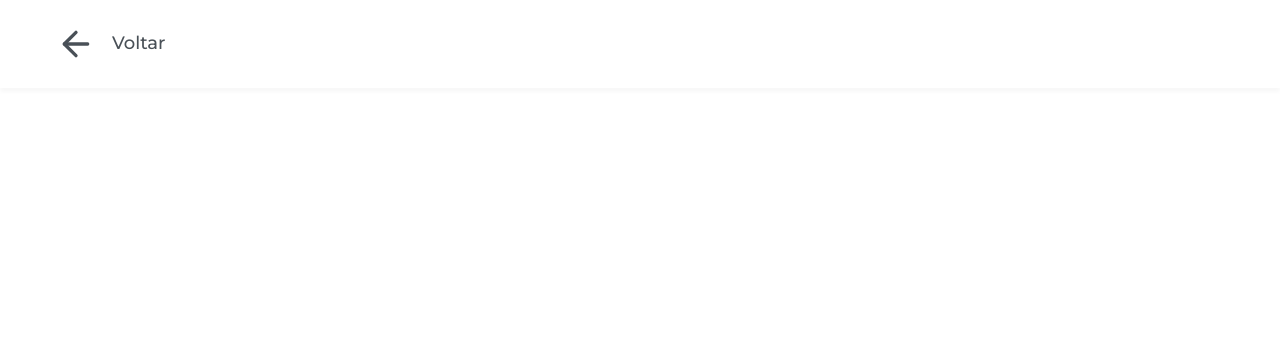
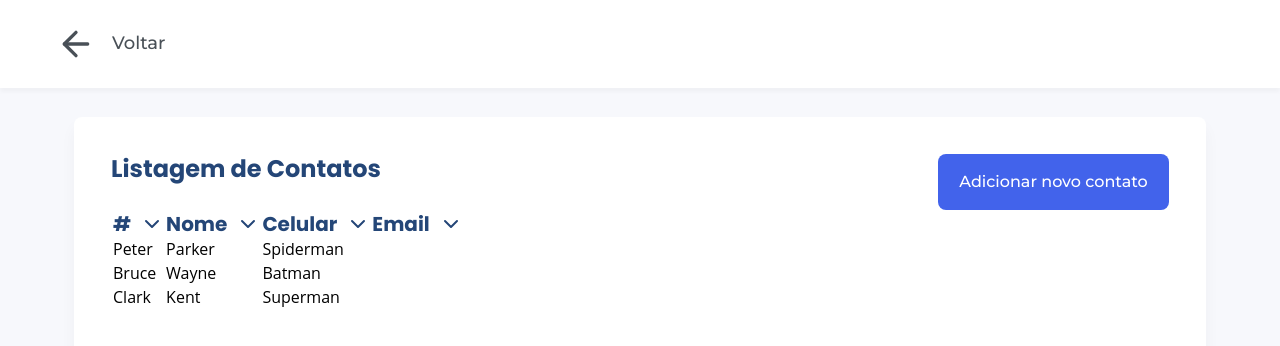
Before and after one commit to ArthurSimoess/desafio-diwe, a React (Create React App) app: page /contactList in a window 1280 px wide. Shown: the top 346 px of the page. Built offline with nearby package versions, Linux system fonts and the light colour scheme.

Commit message:
feat: create a table in contactListpage and btnTable component

```diff
--- /dev/null
+++ b/src/components/buttonTable/BtnTable.jsx
@@ -0,0 +1,24 @@
+// eslint-disable-next-line import/no-extraneous-dependencies
+import PropTypes from 'prop-types';
+import React from 'react';
+import arrowDown from '../../assets/images/chevron-down.svg';
+import './btnTableStyle.scss';
+
+function ButtonTable({ title }) {
+  return (
+    <button
+      type="button"
+      handleClick={() => { }}
+      className="table-btn"
+    >
+      <p>{title}</p>
+      <img src={arrowDown} alt="Seta apontando para baixo" />
+    </button>
+  );
+}
+
+ButtonTable.propTypes = {
+  title: PropTypes.string.isRequired,
+};
+
+export default ButtonTable;
--- /dev/null
+++ b/src/components/buttonTable/btnTableStyle.scss
@@ -0,0 +1,20 @@
+@import '../../styles/main';
+
+.table-btn {
+  cursor: pointer;
+  display: flex;
+  gap: 9px;
+
+  p {
+    font-family: "Poppins";
+    color: $title;
+    font-size: 20px;
+    line-height: 24px;
+    text-align: center;
+  }
+
+  image {
+    width: 10px;
+    height: 5px;
+  }
+}
--- a/src/components/header/Header.jsx
+++ b/src/components/header/Header.jsx
@@ -1,12 +1,14 @@
+/* eslint-disable import/no-extraneous-dependencies */
+import PropTypes from 'prop-types';
 import React from 'react';
 import { Link } from 'react-router-dom';
 import arrowLeft from '../../assets/images/arrow-left.svg';
 import './headerStyle.scss';
 
-function Header() {
+function Header({ path }) {
   return (
     <header>
-      <Link to="/" className="link">
+      <Link to={path} className="link">
         <img src={arrowLeft} alt="Seta apontando para o lado esquerdo" />
         <p>Voltar</p>
       </Link>
@@ -14,4 +16,8 @@ function Header() {
   );
 }
 
+Header.propTypes = {
+  path: PropTypes.string.isRequired,
+};
+
 export default Header;
--- a/src/pages/contactList/ContactList.js
+++ b/src/pages/contactList/ContactList.js
@@ -1,10 +1,66 @@
 import React from 'react';
+import ButtonTable from '../../components/buttonTable/BtnTable';
 import Header from '../../components/header/Header';
 import './contactListStyle.scss';
 
 function ContactList() {
   return (
-    <Header />
+    <main className="contactList-container">
+      <Header path="/" />
+      <section className="list-container">
+        <div className="header-list">
+          <h1>Listagem de Contatos</h1>
+          <button
+            type="button"
+          >
+            Adicionar novo contato
+          </button>
+        </div>
+        <table className="table">
+          <thead>
+            <tr>
+              <th>
+                <ButtonTable
+                  title="#"
+                />
+              </th>
+              <th>
+                <ButtonTable
+                  title="Nome"
+                />
+              </th>
+              <th>
+                <ButtonTable
+                  title="Celular"
+                />
+              </th>
+              <th>
+                <ButtonTable
+                  title="Email"
+                />
+              </th>
+            </tr>
+          </thead>
+          <tbody>
+            <tr>
+              <td>Peter</td>
+              <td>Parker</td>
+              <td>Spiderman</td>
+            </tr>
+            <tr>
+              <td>Bruce</td>
+              <td>Wayne</td>
+              <td>Batman</td>
+            </tr>
+            <tr>
+              <td>Clark</td>
+              <td>Kent</td>
+              <td>Superman</td>
+            </tr>
+          </tbody>
+        </table>
+      </section>
+    </main>
   );
 }
 
--- a/src/pages/contactList/contactListStyle.scss
+++ b/src/pages/contactList/contactListStyle.scss
@@ -1 +1,48 @@
 @import '../../styles/main';
+
+.contactList-container {
+  background-color: $bg-gray;
+  width: 100vw;
+  height: 100vh;
+  display: flex;
+  flex-direction: column;
+}
+
+.list-container {
+  background-color: #FFFFFF;
+  flex-grow: 1;
+  margin: 29px 74px;
+  background: #FFFFFF;
+  box-shadow: 0px 10px 16px rgba(0, 0, 0, 0.04);
+  border-radius: 8px;
+  padding: 37px;
+
+  .header-list {
+    display: flex;
+    justify-content: space-between;
+
+    h1 {
+      font-family: 'Poppins';
+      font-style: normal;
+      font-weight: 700;
+      font-size: 24px;
+      line-height: 124%;
+      text-align: center;
+      color: $title;
+    }
+
+    button {
+      width: 231px;
+      height: 56px;
+      border-radius: 8px;
+      color: white;
+      background-color: #4263EB;
+      font-family: 'Montserrat';
+      font-style: normal;
+      font-weight: 500;
+      font-size: 16px;
+      line-height: 148%;
+      text-align: center;
+    }
+  }
+}
--- a/src/styles/_variables.scss
+++ b/src/styles/_variables.scss
@@ -1,5 +1,5 @@
 $primary-dark: #12295B;
 $title: #244677;
-$bg-white: #E5E5E5;
+$bg-gray: #F7F8FC;
 $neutral-light:#F1F3F5;
 $paragraph: #495057;
```
Also changed, not shown: src/assets/images/chevron-down.svg (added).
